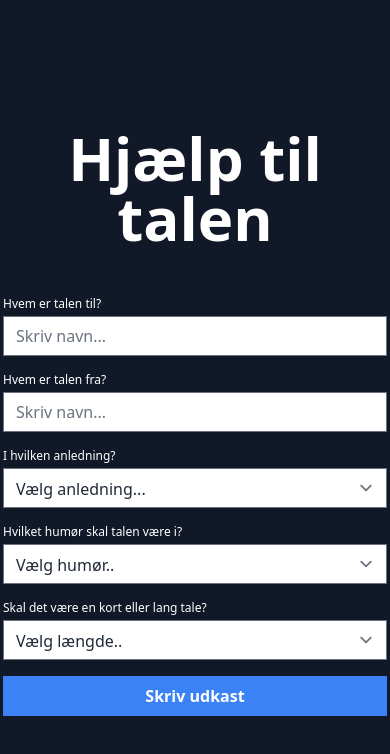
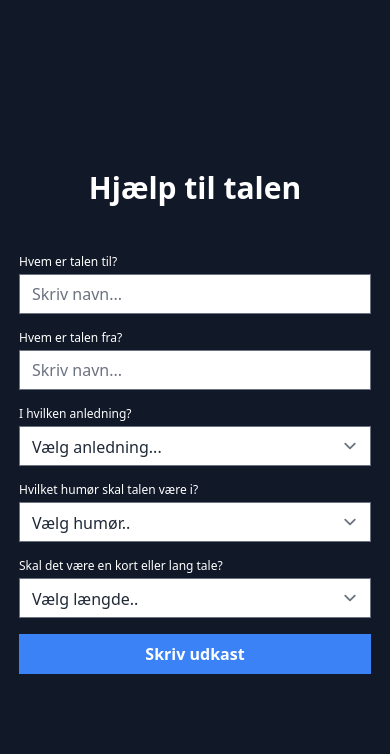
Before and after one commit to casperpanduro/open-ai-test, a Vue app: page / in a window 390 px wide. Shown: the top 754 px of the page. Built offline with nearby package versions, Linux system fonts and the light colour scheme.

Commit message:
mobile fix

```diff
--- a/src/App.vue
+++ b/src/App.vue
@@ -36,8 +36,8 @@ const handleSubmit = async () => {
 
 <template>
   <div class="min-h-screen py-12 flex items-center justify-center bg-gray-900 text-white">
-    <div class="max-w-sm">
-      <h1 class="text-center text-6xl font-semibold mb-12" v-text="headline"></h1>
+    <div class="max-w-sm lg:max-w-md px-4">
+      <h1 class="text-center text-3xl md:text-6xl font-semibold mb-12" v-text="headline"></h1>
       <form @submit.prevent="handleSubmit" v-if="!result && !loading">
         <div class="flex flex-wrap space-y-4 items-end">
           <div class="w-full">
--- a/src/composables/useOpenAI.js
+++ b/src/composables/useOpenAI.js
@@ -4,8 +4,6 @@ export const useOpenAI = async (text) => {
     const configuration = new Configuration({
         apiKey: import.meta.env.VITE_OPEN_AI_KEY
     });
-
-    console.log(import.meta.env);
 
     const openai = new OpenAIApi(configuration);
 
```
